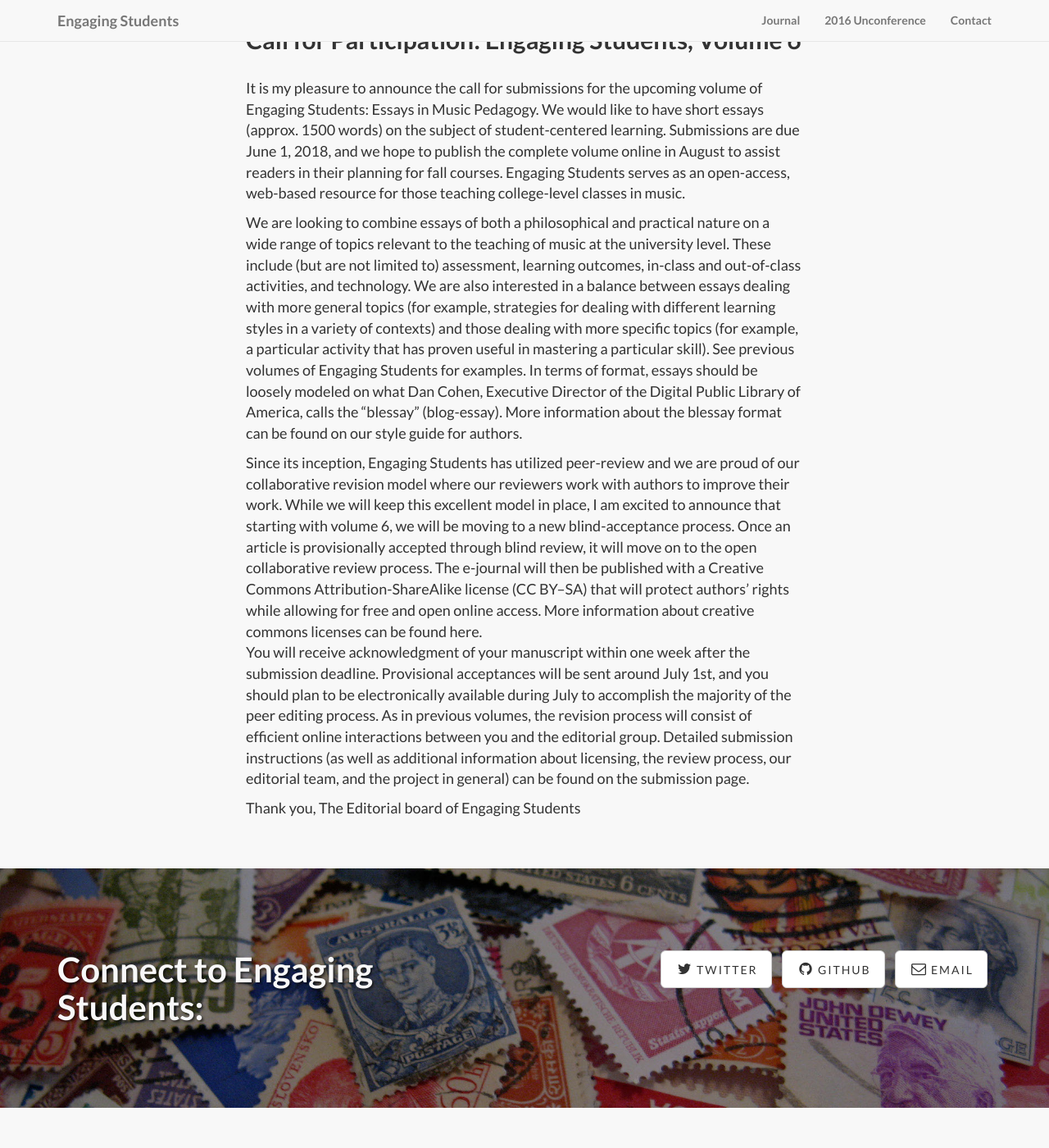
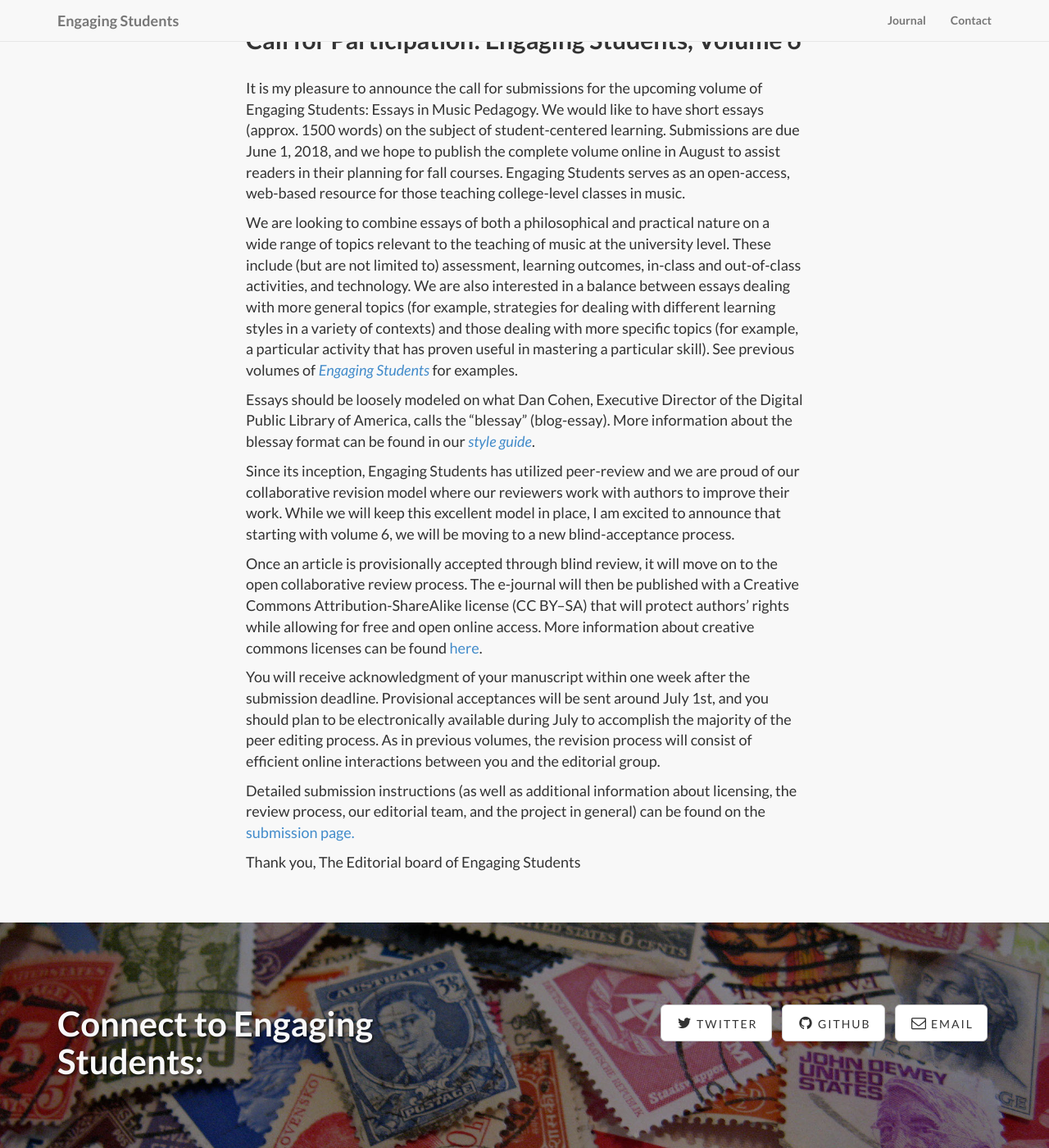
Before and after one commit to flipcamp/flipcamp.github.io, a Jekyll site: the page built from es6cfp.md, in a window 1280 px wide and 1400 px high, scrolled down 846 px. Shown: the whole window at 82% size. Built offline with Jekyll 4.4.1, drawn with Linux system fonts in a browser that asks for light colours; nearby versions of some CDN libraries; library files that are not in the unit come from our copies.

Commit message:
updated landing page 2018 part 2

```diff
--- a/_includes/header.html
+++ b/_includes/header.html
@@ -16,9 +16,6 @@
             <ul class="nav navbar-nav navbar-right">
                 <li>
                     <a href="http://flipcamp.org/engagingstudents/">Journal</a>
-                </li>
-                <li>
-                    <a href="/unconference2016">2016 Unconference</a>
                 </li>
                 <li>
                     <a href="#contact">Contact</a>
--- a/_posts/2015-01-08-unconference.markdown
+++ b/_posts/2015-01-08-unconference.markdown
@@ -4,6 +4,6 @@ img: flutter.jpg
 category: Services
 title: Engaging Students&#58; An Unconference on Music Pedagogy
 description: |
-  <p class="lead">Unfortunately the Engaging Students Unconference will be having a hiatus for the 2017 summer, we hope to host an unconference once again in 2018. In the mean time, if you want to go to a summer theory pedagogy conference, we recommend that you check out the <a href="http://music.appstate.edu/about/music-theory-pedagogy-online/conference/">Pedagogy into Practice conference</a></p>
+  <p class="lead">Stay tuned for updtaes regarding the 2018 Engaging Students unconference.</a></p>
 
 ---
--- a/es6cfp.md
+++ b/es6cfp.md
@@ -5,13 +5,17 @@ title: Call for Participation&#58; Engaging Students, Volume 6
 
 It is my pleasure to announce the call for submissions for the upcoming volume of Engaging Students: Essays in Music Pedagogy. We would like to have short essays (approx. 1500 words) on the subject of student-centered learning. Submissions are due June 1, 2018, and we hope to publish the complete volume online in August to assist readers in their planning for fall courses. Engaging Students serves as an open-access, web-based resource for those teaching college-level classes in music.
 
-We are looking to combine essays of both a philosophical and practical nature on a wide range of topics relevant to the teaching of music at the university level. These include (but are not limited to) assessment, learning outcomes, in-class and out-of-class activities, and technology. We are also interested in a balance between essays dealing with more general topics (for example, strategies for dealing with different learning styles in a variety of contexts) and those dealing with more specific topics (for example, a particular activity that has proven useful in mastering a particular skill). See previous volumes of Engaging Students for examples.
-In terms of format, essays should be loosely modeled on what Dan Cohen, Executive Director of the Digital Public Library of America, calls the “blessay” (blog-essay). More information about the blessay format can be found on our style guide for authors. <check link>
+We are looking to combine essays of both a philosophical and practical nature on a wide range of topics relevant to the teaching of music at the university level. These include (but are not limited to) assessment, learning outcomes, in-class and out-of-class activities, and technology. We are also interested in a balance between essays dealing with more general topics (for example, strategies for dealing with different learning styles in a variety of contexts) and those dealing with more specific topics (for example, a particular activity that has proven useful in mastering a particular skill). See previous volumes of [*Engaging Students*](http://www.flipcamp.org/engagingstudents/) for examples.
+
+Essays should be loosely modeled on what Dan Cohen, Executive Director of the Digital Public Library of America, calls the “blessay” (blog-essay). More information about the blessay format can be found in our [*style guide*](http://www.flipcamp.org/esstyle/).
 
 Since its inception, Engaging Students has utilized peer-review and we are proud of our collaborative revision model where our reviewers work with authors to improve their work. While we will keep this excellent model in place, I am excited to announce that starting with volume 6, we will be moving to a new blind-acceptance process.
-Once an article is provisionally accepted through blind review, it will move on to the open collaborative review process. The e-journal will then be published with a Creative Commons Attribution-ShareAlike license (CC BY–SA) that will protect authors’ rights while allowing for free and open online access. More information about creative commons licenses can be found here.
+
+Once an article is provisionally accepted through blind review, it will move on to the open collaborative review process. The e-journal will then be published with a Creative Commons Attribution-ShareAlike license (CC BY–SA) that will protect authors’ rights while allowing for free and open online access. More information about creative commons licenses can be found [here](http://creativecommons.org/licenses/).
+
 You will receive acknowledgment of your manuscript within one week after the submission deadline. Provisional acceptances will be sent around July 1st, and you should plan to be electronically available during July to accomplish the majority of the peer editing process. As in previous volumes, the revision process will consist of efficient online interactions between you and the editorial group.
-Detailed submission instructions (as well as additional information about licensing, the review process, our editorial team, and the project in general) can be found on the submission page.
+
+Detailed submission instructions (as well as additional information about licensing, the review process, our editorial team, and the project in general) can be found on the [submission page.](/essubmit/)
 
 Thank you,
 The Editorial board of Engaging Students
```
Also changed, not shown: esstyle.md (renamed from es3style.md, +1 -1 lines), essubmit.md (renamed from es3submit.md, +2 -2 lines), 3 other files.
